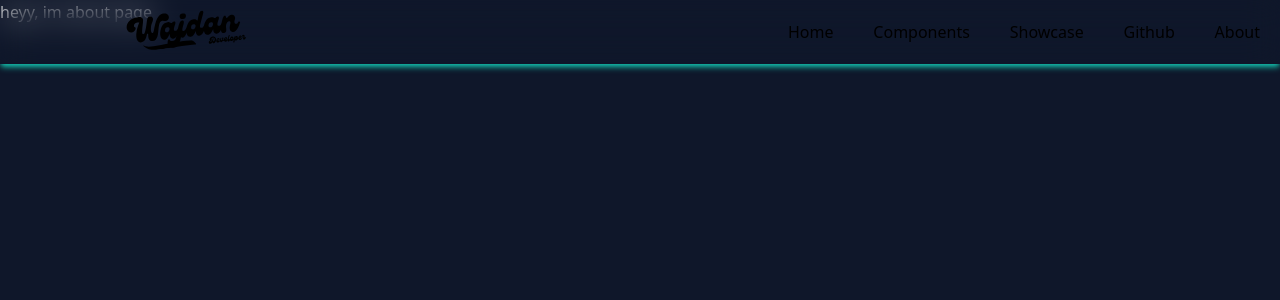
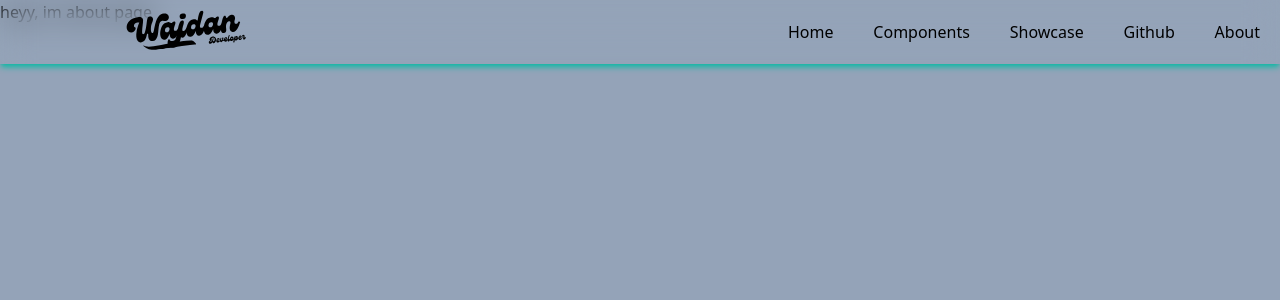
Before and after one commit to aliwajdann/aliwajdan.site, a React (Vite) app: page /about in a window 1280 px wide. Shown: the top 300 px of the page. Built offline with nearby package versions, Linux system fonts and the light colour scheme.

Commit message:
just checking

```diff
--- a/src/App.tsx
+++ b/src/App.tsx
@@ -1,6 +1,6 @@
 import Header from './Header'
 import { Outlet } from 'react-router-dom'
-import Tailwindbar from './Components/Tailwindbar'
+// import Tailwindbar from './Components/Tailwindbar'
 
 function App() {
   return (
--- a/src/Pages/About.tsx
+++ b/src/Pages/About.tsx
@@ -1,6 +1,6 @@
 export default function About() {
     return (
-      <div className="h-lvh bg-slate-900 text-white">
+      <div className="h-lvh bg-slate-400 text-black">
         <h2>heyy, im about page</h2>
       </div>
     )
--- a/src/Pages/Components.tsx
+++ b/src/Pages/Components.tsx
@@ -1,6 +1,6 @@
 export default function Components() {
   return (
-    <div className="h-lvh bg-slate-900 text-white">
+    <div className="h-lvh bg-slate-400 text-black">
       <h2>heyy, im component page</h2>
     </div>
   )
--- a/src/Pages/Showcase.tsx
+++ b/src/Pages/Showcase.tsx
@@ -1,5 +1,5 @@
 export default function Showcase() { return (
-<div className="h-lvh bg-slate-900 text-white">
+<div className="h-lvh bg-slate-400 text-black">
   <h2>heyy, im showcase page</h2>
 </div>
 ) }
```
